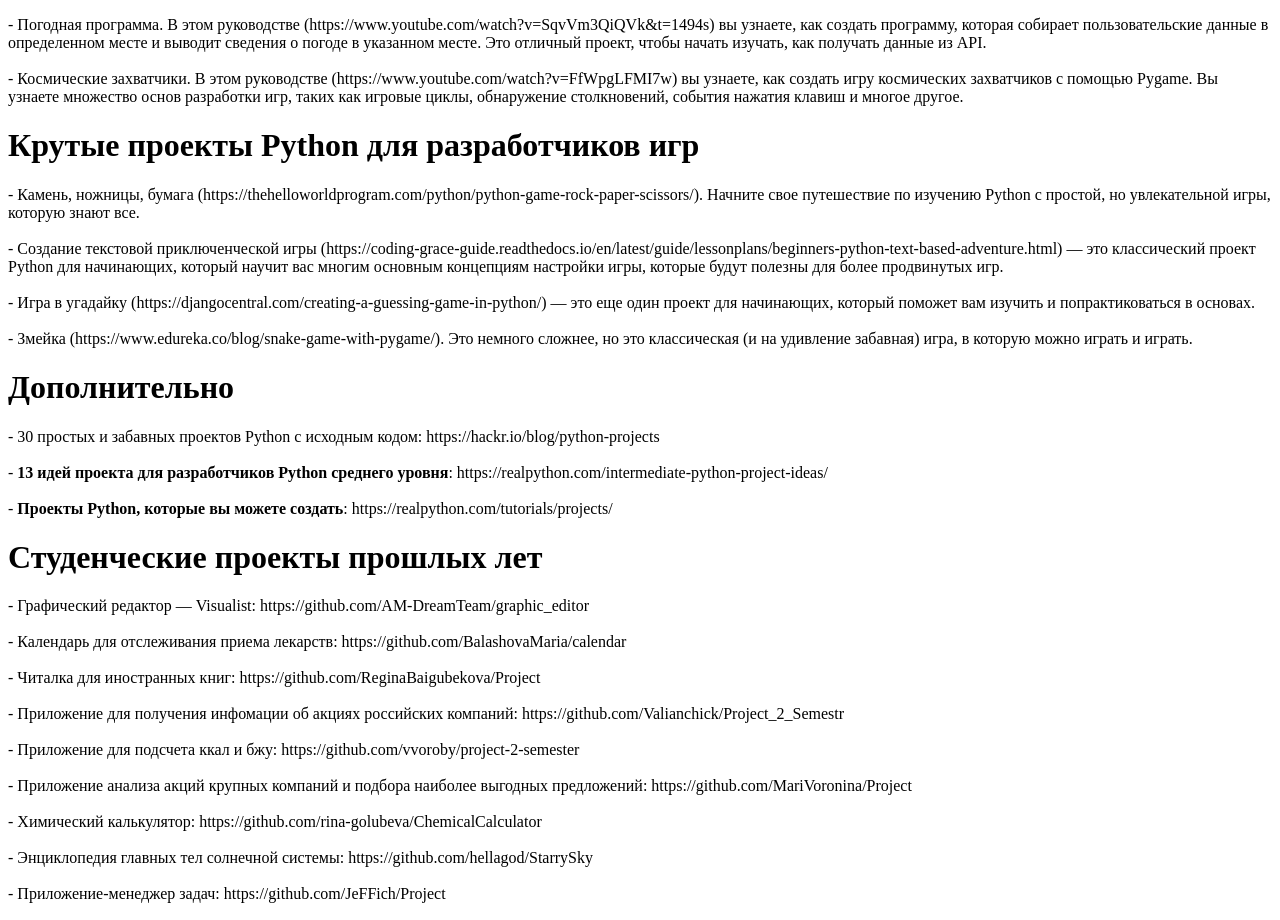
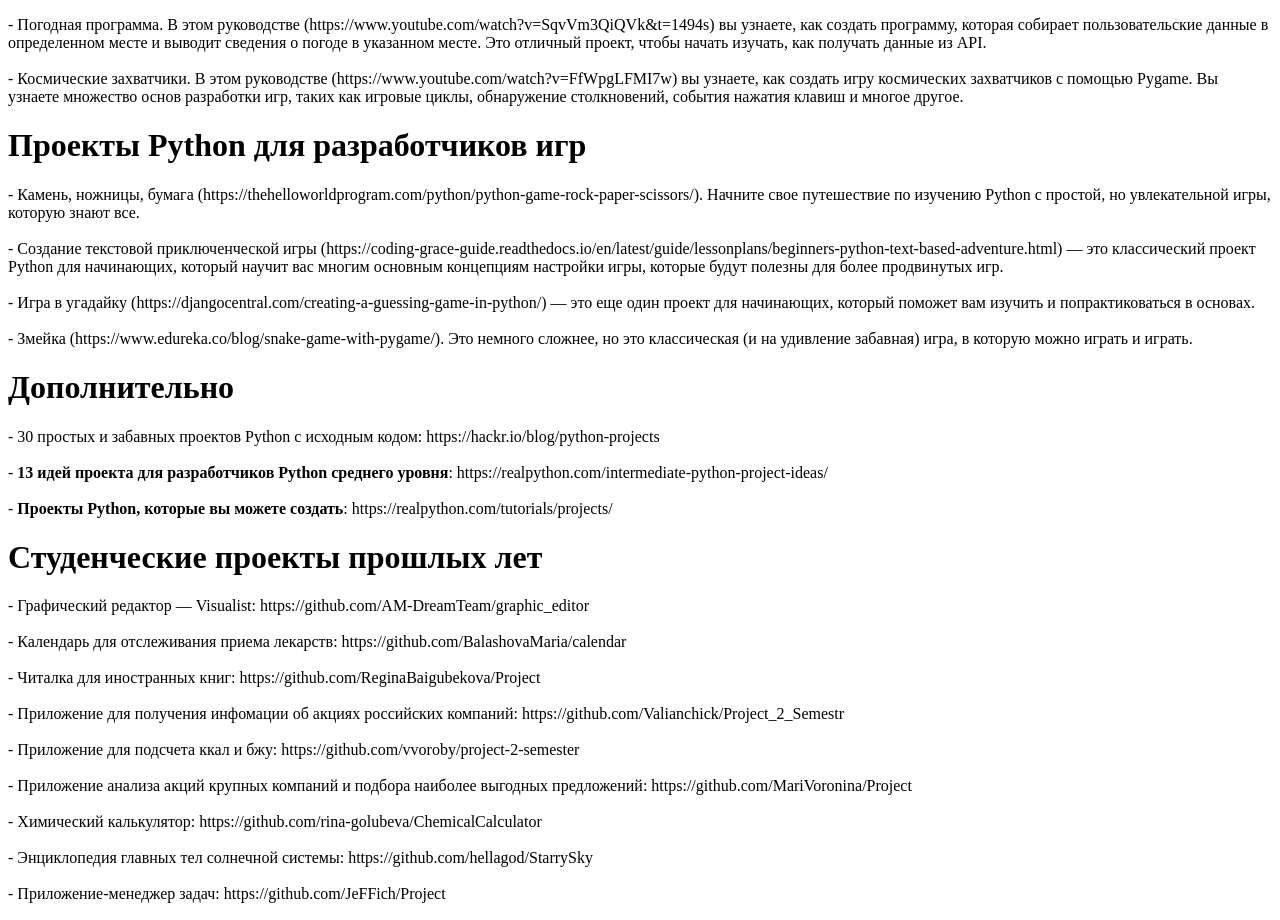
Before and after one commit to dm-fedorov/dm-fedorov.github.io, a plain HTML site: page index.html in a window 1280 px wide. Shown: the part 1386-2306 px from the top of the page. Drawn offline with Linux system fonts and the light colour scheme.

Commit message:
Update index.html

```diff
--- a/index.html
+++ b/index.html
@@ -61,7 +61,7 @@
 
 - Космические захватчики. В этом руководстве (https://www.youtube.com/watch?v=FfWpgLFMI7w) вы узнаете, как создать игру космических захватчиков с помощью Pygame. Вы узнаете множество основ разработки игр, таких как игровые циклы, обнаружение столкновений, события нажатия клавиш и многое другое.
 
-<h1>Крутые проекты Python для разработчиков игр</h1>
+<h1>Проекты Python для разработчиков игр</h1>
 
 - Камень, ножницы, бумага (https://thehelloworldprogram.com/python/python-game-rock-paper-scissors/). Начните свое путешествие по изучению Python с простой, но увлекательной игры, которую знают все. <br><br>
 
```
